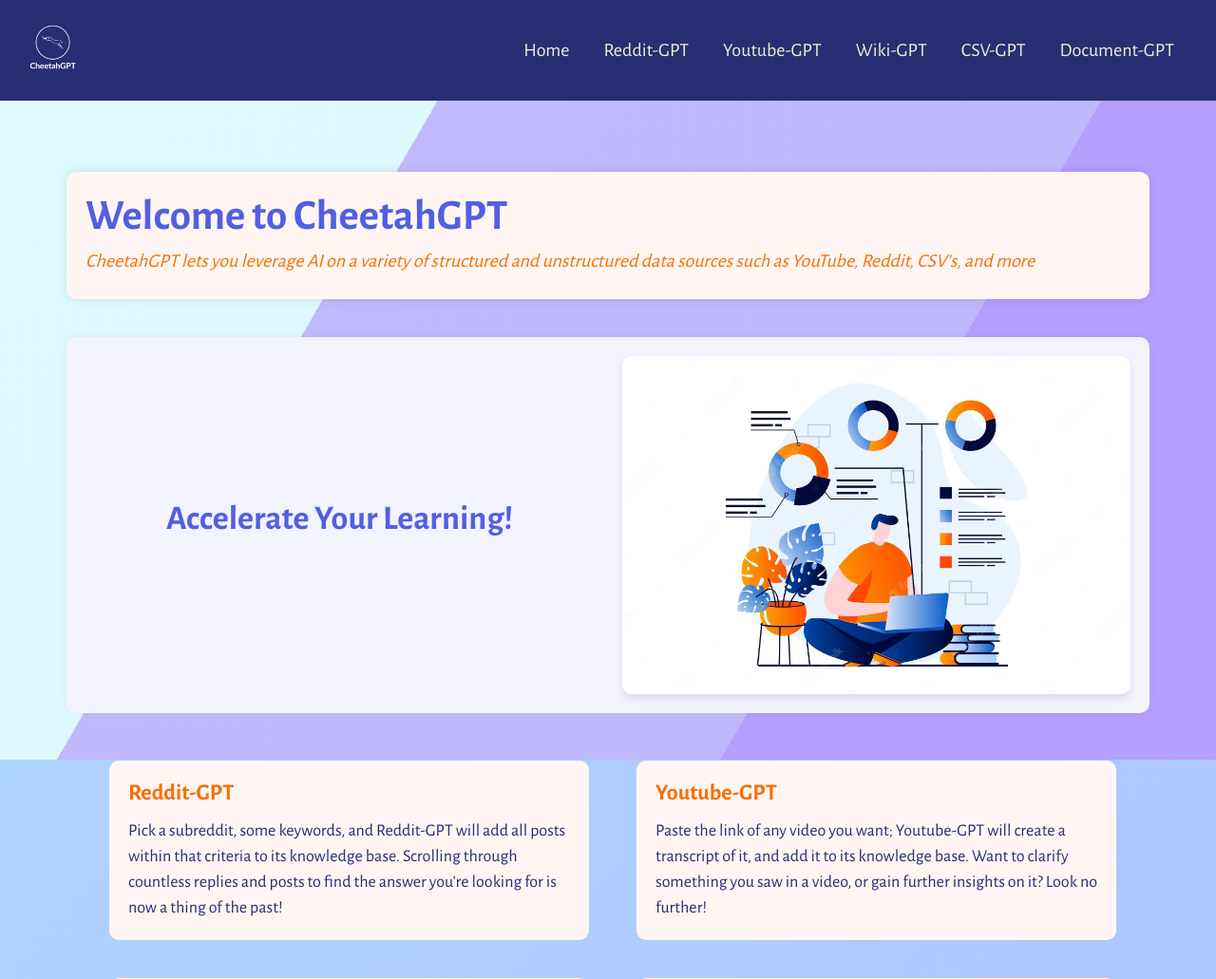
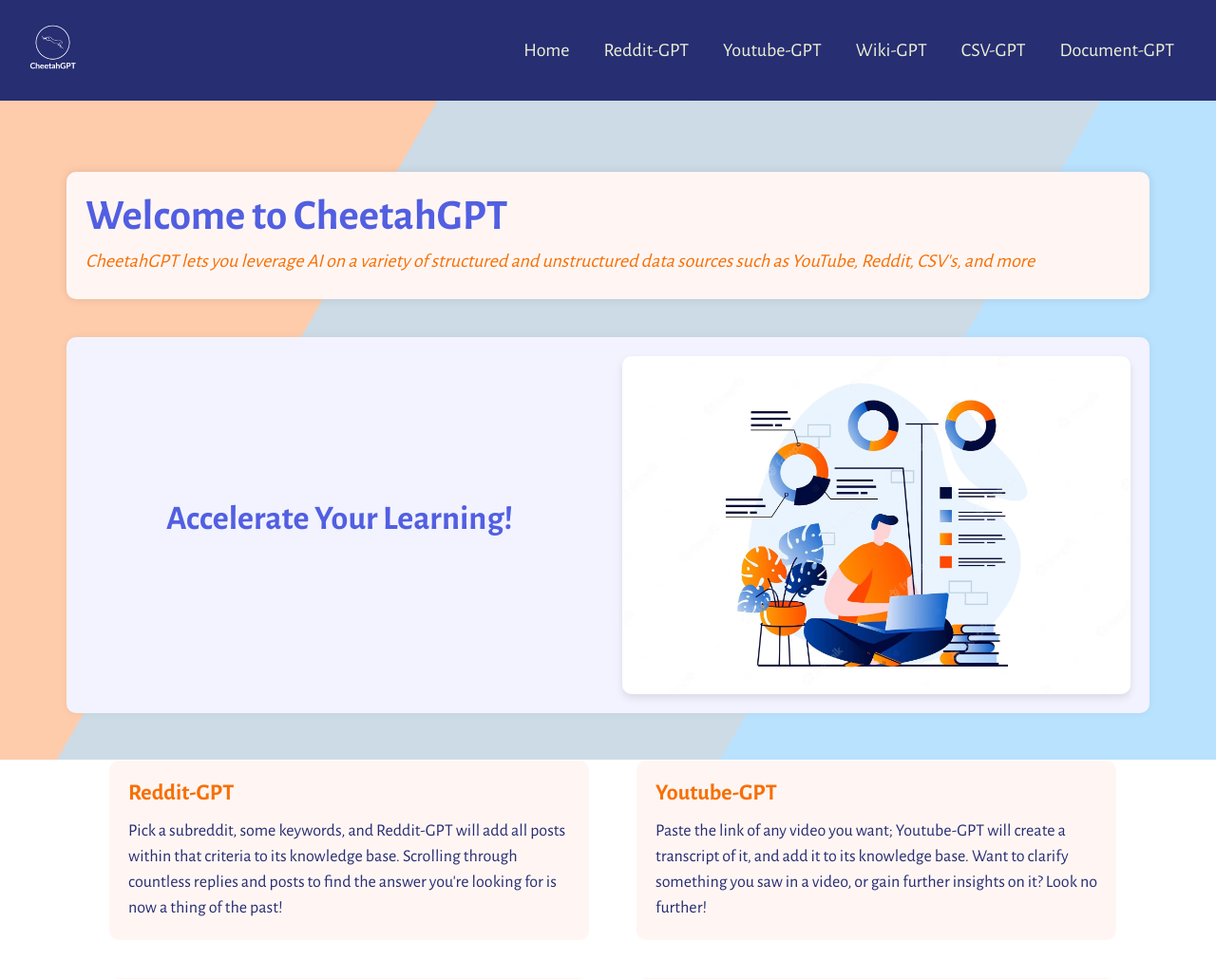
Before and after one commit to AbhroChowdhury/CheetahGPT, a Flask app: page / in a window 1280 px wide. Shown: the top 1031 px of the page at 95% size. Run offline with Flask 3, Linux system fonts and the light colour scheme; some libraries are stand-ins or nearby versions.

Commit message:
landing page v1 fully complete

```diff
--- a/static/css/styles.css
+++ b/static/css/styles.css
@@ -42,7 +42,7 @@ body {
 
 .bg {
     animation: slide 20s ease-in-out infinite alternate;
-    background-image: linear-gradient(-60deg, #B799FF 50%, #E6FFFD 50%);
+    background-image: linear-gradient(-60deg, #B0DEFF 50%, #FFC5A1 50%);
     bottom: 0;
     left: -50%;
     opacity: 0.5;
@@ -61,7 +61,7 @@ body {
     animation-duration: 20s;
 }
 
-/* Update the existing animated background styles */
+/* Update the existing animated background styles
 .animated-background {
     top: 0;
     left: 0;
@@ -72,6 +72,7 @@ body {
     animation: AnimateBG 20s ease infinite;
     z-index: -1;
 }
+*/
 
 @keyframes slide {
     0% {
```
